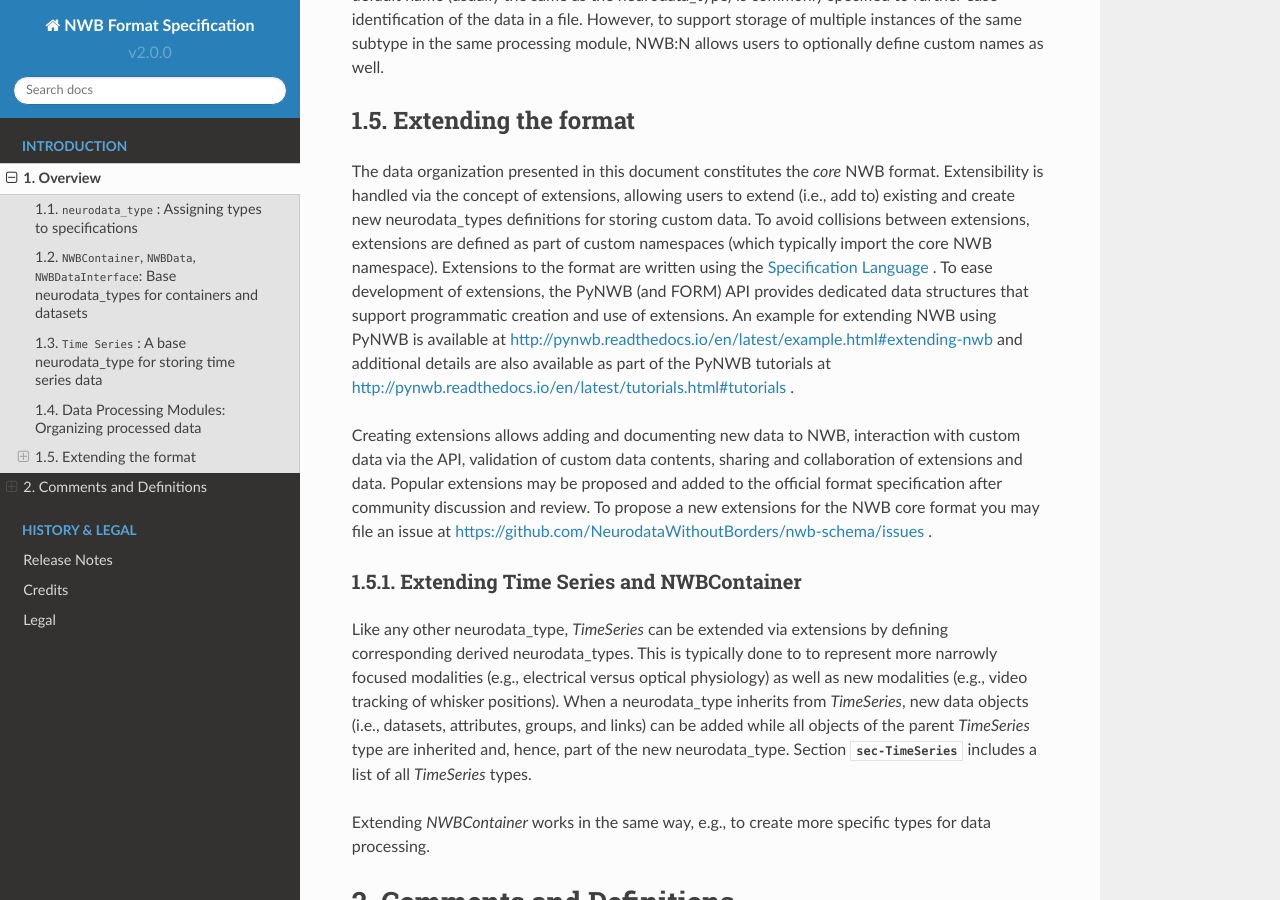
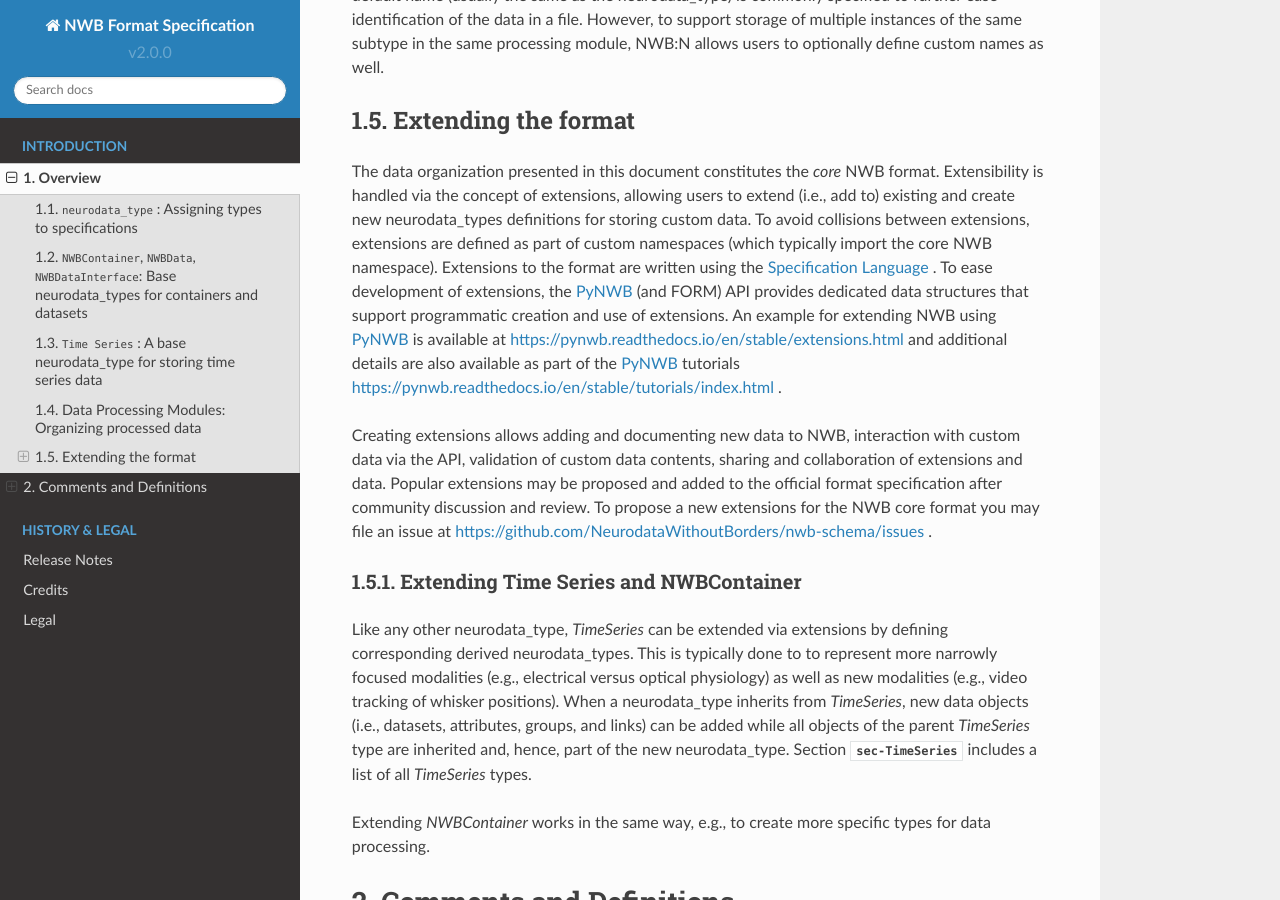
Before and after one commit to NeurodataWithoutBorders/nwb-schema, a Sphinx documentation site: the page built from docs/format/source/format_description.rst, in a window 1280 px wide and 900 px high, scrolled down 3165 px. Built offline with Sphinx 7.4.7 and the Read the Docs theme 2.0.0, drawn with Linux system fonts in a browser that asks for light colours.

Commit message:
DOC: fixup urls to PyNWB pages, make PyNWB a hyperlink

```diff
--- a/docs/format/source/format_description.rst
+++ b/docs/format/source/format_description.rst
@@ -168,12 +168,12 @@ definitions for storing custom data. To avoid collisions between extensions,
 extensions are defined as part of custom namespaces (which typically import
 the core NWB namespace). Extensions to the format are written using the
 `Specification Language <http://schema-language.readthedocs.io/en/latest/>`_ .
-To ease development of extensions, the PyNWB (and FORM) API provides dedicated
+To ease development of extensions, the PyNWB_ (and FORM) API provides dedicated
 data structures that support programmatic creation and use of extensions. An
-example for extending NWB using PyNWB is available at
-http://pynwb.readthedocs.io/en/latest/example.html#extending-nwb and
-additional details are also available as part of the PyNWB tutorials
-at http://pynwb.readthedocs.io/en/latest/tutorials.html#tutorials .
+example for extending NWB using PyNWB_ is available at
+https://pynwb.readthedocs.io/en/stable/extensions.html and
+additional details are also available as part of the PyNWB_ tutorials
+https://pynwb.readthedocs.io/en/stable/tutorials/index.html .
 
 Creating extensions allows adding and documenting new data to NWB, interaction with
 custom data via the API, validation of custom data contents, sharing and collaboration
```
